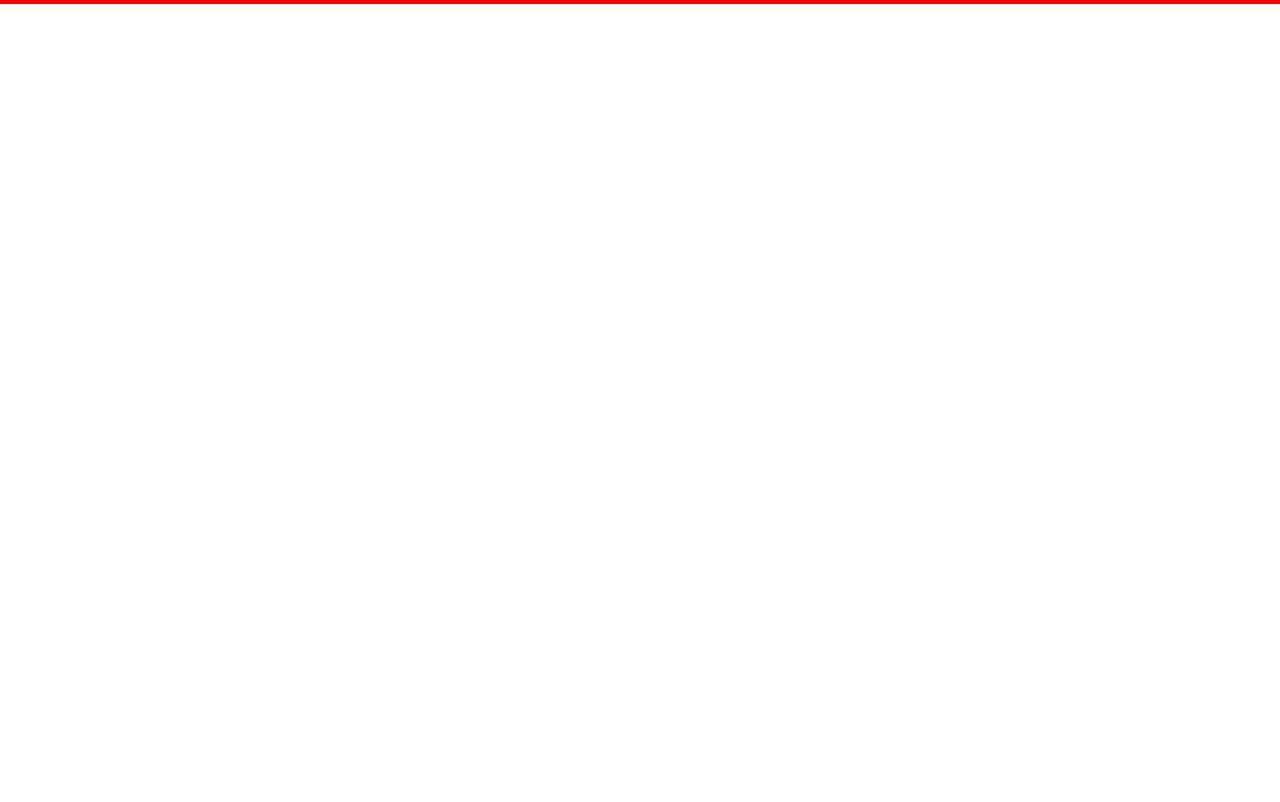
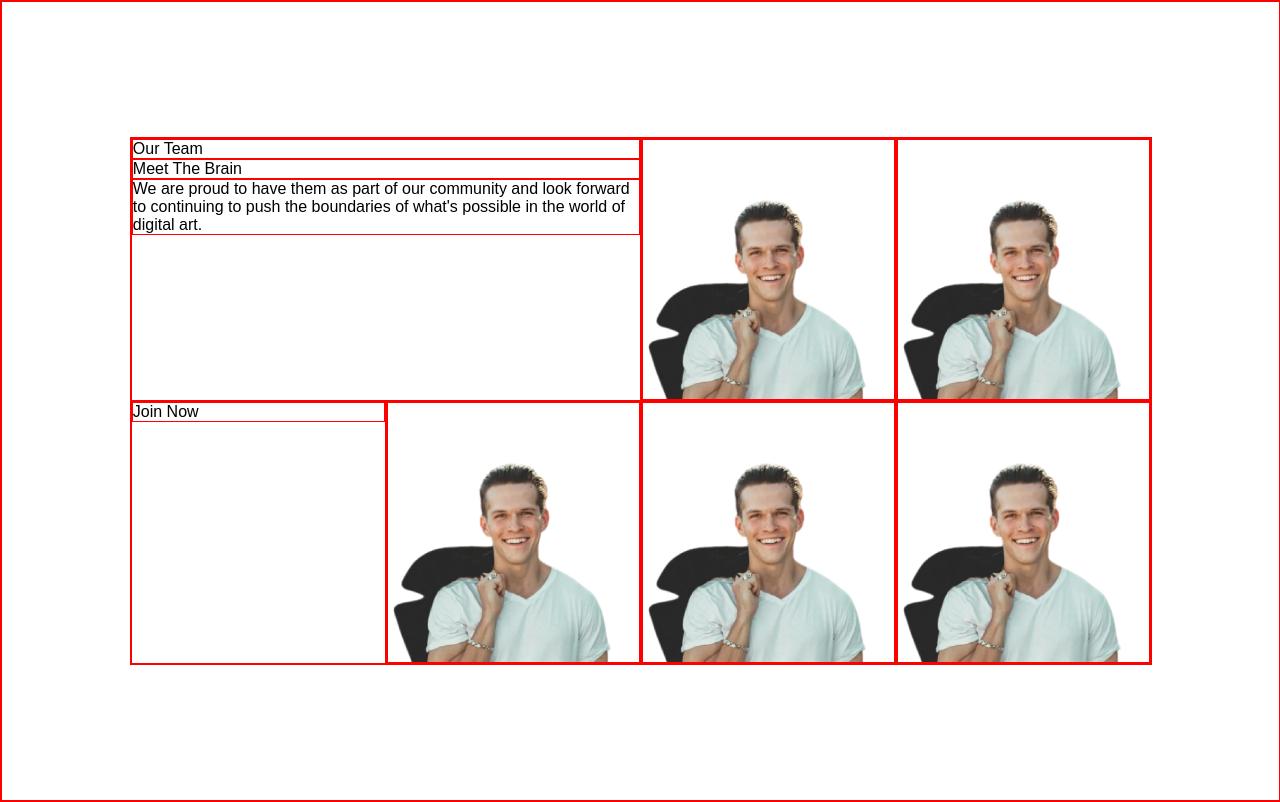
Before and after one commit to ruinabeshima/Meet-The-Team, a plain HTML site: page index.html in a window 1280 px wide. Drawn offline with Linux system fonts and the light colour scheme.

Commit message:
Added responsive grid with basic styling

```diff
--- a/index.html
+++ b/index.html
@@ -12,6 +12,37 @@
 
 
 <body>
+  <div class="grid-container">
 
+    <div id="description">
+      <p>Our Team</p>
+      <p>Meet The Brain</p>
+      <p>We are proud to have them as part of our community and look forward to continuing to push the boundaries of what's possible in the world of digital art.</p>
+    </div>
+
+    <div id="person1">
+      <img src="resources/person_1.png" alt="Member Image" class="member-image">
+    </div>
+
+    <div id="person2">
+      <img src="resources/person_1.png" alt="Member Image" class="member-image">
+    </div>
+
+    <div id="member-link">
+      <p>Join Now</p>
+    </div>
+
+    <div id="person3">
+      <img src="resources/person_1.png" alt="Member Image" class="member-image">
+    </div>
+
+    <div id="person4">
+      <img src="resources/person_1.png" alt="Member Image" class="member-image">
+    </div>
+
+    <div id="person5">
+      <img src="resources/person_1.png" alt="Member Image" class="member-image">
+    </div>
+  </div>
 </body>
 </html>
--- a/styles.css
+++ b/styles.css
@@ -5,3 +5,55 @@
   border: 1px solid red;
   font-family: "Outfit", sans-serif;
 }
+
+body {
+  min-height: 100vh;
+  width: 100vw;
+  display: flex;
+  justify-content: center;
+  align-items: center;
+}
+
+.grid-container {
+  width: 80%;
+  display: grid;
+  justify-content: center;
+}
+
+.member-image {
+  height: 100%;
+  width: 100%;
+}
+
+/* Desktop */
+@media screen and (min-width: 1025px) {
+  .grid-container {
+    grid-template-columns: repeat(4, 1fr);
+    grid-template-rows: 1fr 1fr;
+  }
+
+  #description {
+    grid-column: 1/3;
+  }
+}
+
+/* Tablet */
+@media screen and (max-width: 1024px) and (min-width: 641px) {
+
+  .grid-container {
+    grid-template-columns: 1fr 1fr 1fr;
+    grid-template-rows: 1fr 1fr;
+  }
+
+  #description {
+    grid-column: 1/4;
+  }
+}
+
+/* Mobile */
+@media screen and (max-width: 640px) {
+  .grid-container {
+    grid-template-columns: 1fr;
+    grid-row: auto;
+  }
+}
```
